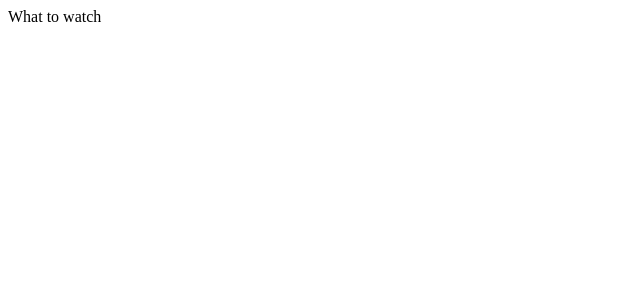
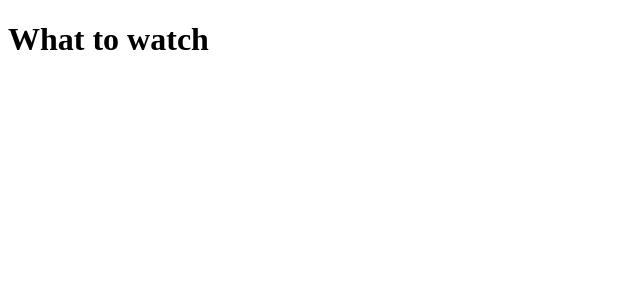
Before and after one commit to kerrimov/what-to-watch, a React (Create React App) app: page / in a window 1280 px wide. Shown: the top 300 px of the page, without its empty margins (0-640 px from the left). Built offline with nearby package versions, Linux system fonts and the light colour scheme.

Commit message:
readme modified

```diff
--- a/src/App.tsx
+++ b/src/App.tsx
@@ -1,7 +1,7 @@
 function App() {
   return (
-    <div className="App">
-      What to watch
+    <div>
+      <h1>What to watch</h1>
     </div>
   );
 }
```
Also changed, not shown: 1 other file (tests, documents, lock files or other folders).
